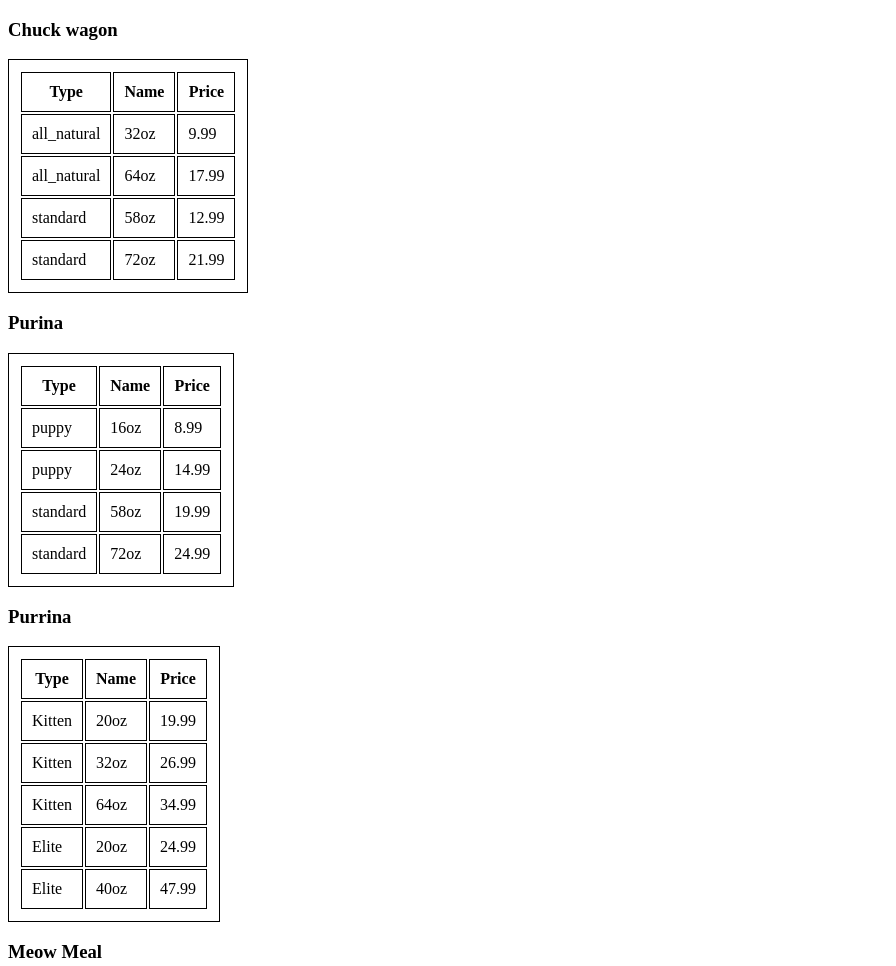
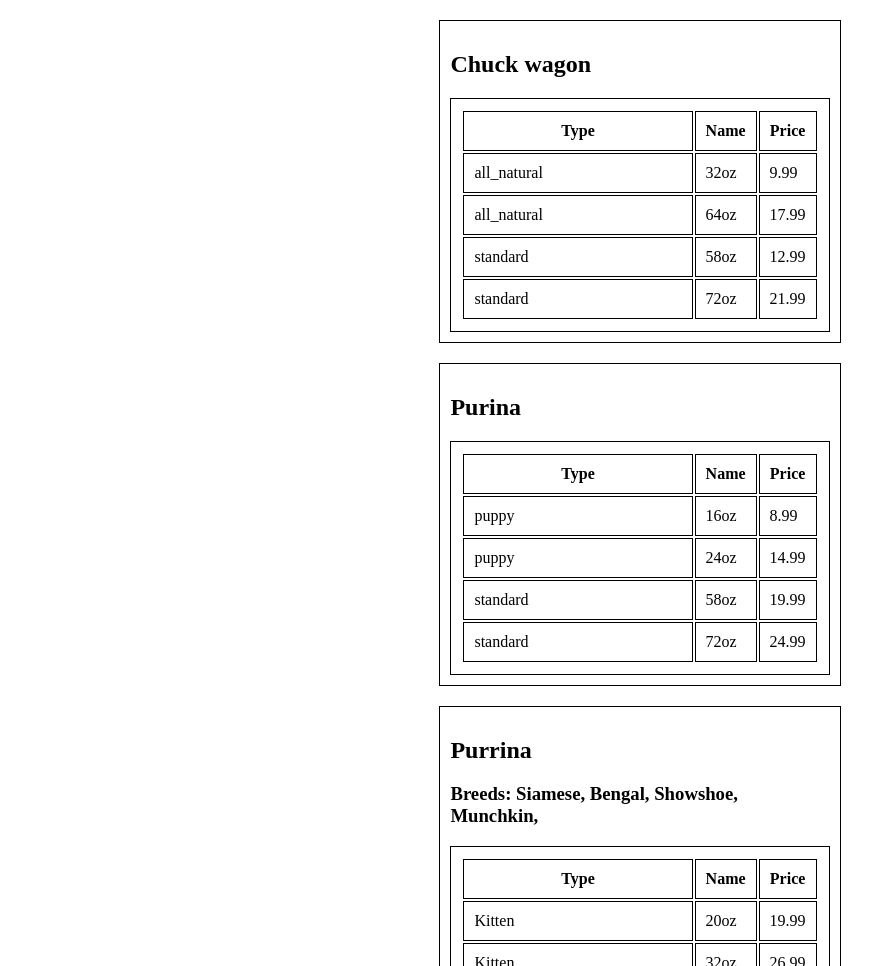
Before and after one commit to Arwask/spa_petfood, a plain HTML site: page index.html in a window 1280 px wide. Shown: the top 966 px of the page, without its empty margins (0-896 px from the left). Drawn offline with Linux system fonts and the light colour scheme.

Commit message:
add breeds property to cat json

```diff
--- a/food.js
+++ b/food.js
@@ -14,9 +14,19 @@ createFoodCard = function(brandList)
 	let cardDiv = document.createElement('div');
 	cardDiv.setAttribute('class', 'cardDiv')
 	mainDiv.appendChild(cardDiv);
-	let h3 = document.createElement('h3');
-	h3.innerHTML = item.name;
-	cardDiv.appendChild(h3);
+	let h2 = document.createElement('h2');
+	h2.innerHTML = item.name;
+	cardDiv.appendChild(h2);
+	if(item.hasOwnProperty('breeds'))
+	{
+		let h3 = document.createElement('h3');
+		cardDiv.appendChild(h3);
+		h3.innerHTML = "Breeds: ";
+		item.breeds.forEach(function(breed)
+		{
+		h3.innerHTML += `${breed}, `;
+		})
+	}
 	let table = document.createElement('table');
 	cardDiv.appendChild(table);
 	let tr1 = document.createElement('tr'); //main header row
@@ -24,13 +34,6 @@ createFoodCard = function(brandList)
 	let th1 = document.createElement('th'); // row - heading
 	th1.innerHTML = "Type";
 	tr1.appendChild(th1);
-	if(brandList.hasOwnProperty('breeds'))
-	{
-		console.log("yes it has");
-		let thx = document.createFoodCard('th');
-		tr1.appendChild(thx);
-		thx.innerHTML = "Breeds";
-	}
 	let th2 = document.createElement('th');
 	th2.innerHTML = "Name";
 	tr1.appendChild(th2);
@@ -71,8 +74,6 @@ loadCatFood = function()
 	let data = JSON.parse(event.target.responseText);
 	catFoodList = data.cat_brands;
 	createFoodCard(catFoodList);
-	console.log("cat", catFoodList)
-
 }
 dogfood.getDatabase = function()
 {
--- a/styles.css
+++ b/styles.css
@@ -2,9 +2,13 @@ table, th, td
 {
 	border: 1px solid black;
 	padding: 10px;
+	width: 100%;
 }
 
-#cardDiv
+.cardDiv
 {
-	padding: 0 auto;
+	padding: 10px;
+	border: 1px solid black;
+	width: 30%;
+	margin: 20px auto;
 }
```
